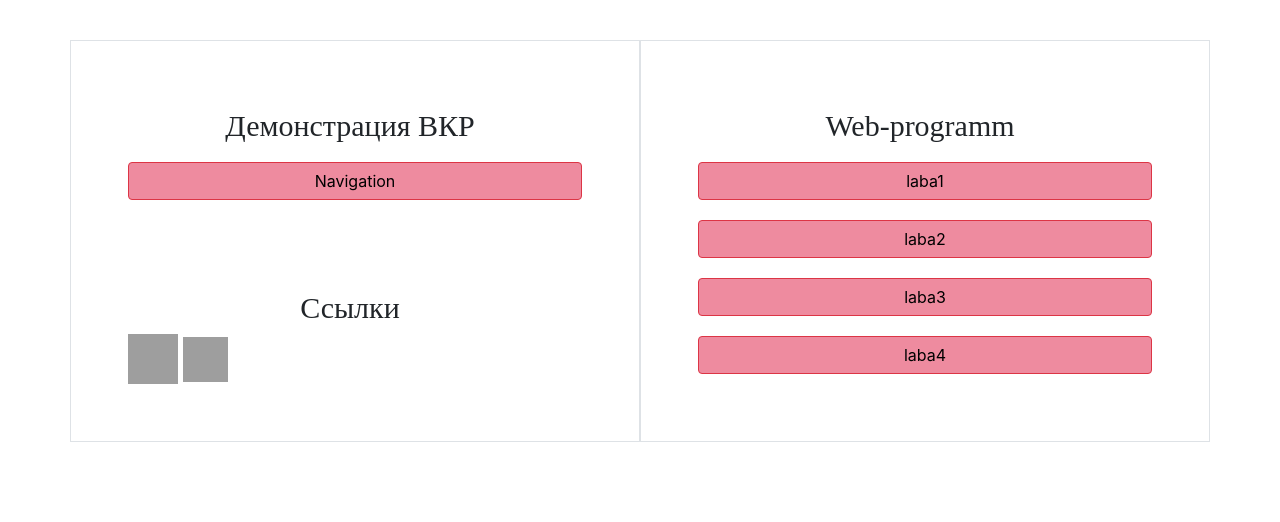
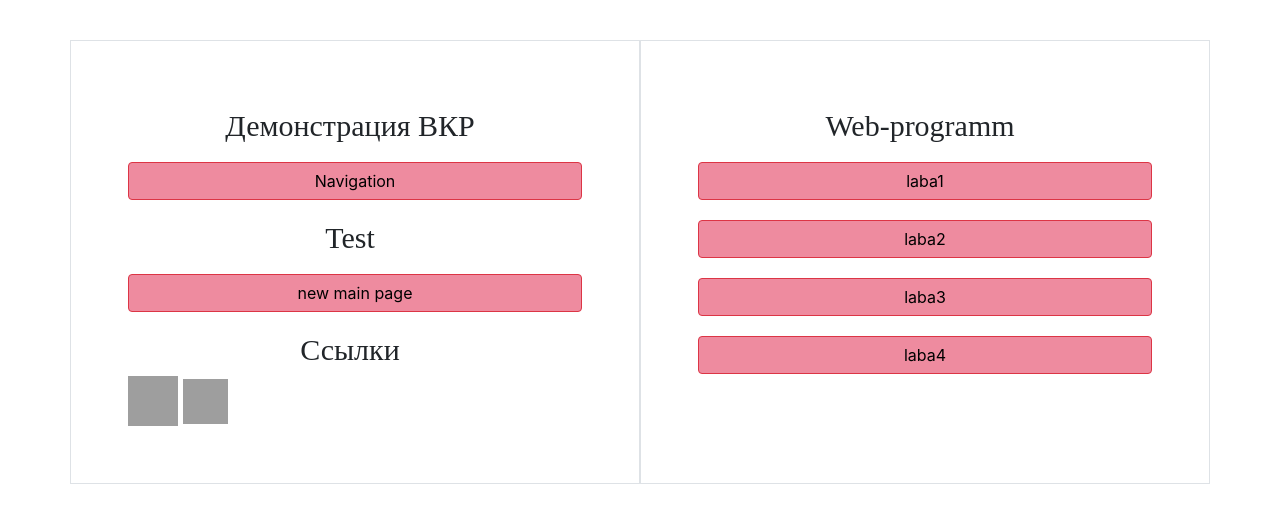
Before and after one commit to Akinoriv/web-akinoriv, a website: page app/Public/index.html in a window 1280 px wide. Drawn offline with nearby package versions, Linux system fonts and the light colour scheme; grey boxes are pictures that could not be loaded.

Commit message:
add test main page

```diff
--- a/app/Public/index.html
+++ b/app/Public/index.html
@@ -60,6 +60,16 @@
                         </button>
                     </div>
                 </div>
+                <div class="test-box">
+                    <h1> Test </h1>
+                    <div class="button-box">
+                        <button
+                            class="btn btn-block btn-danger"
+                            onclick="window.location.href='http://akinoriv.com:3000/'"
+                        > new main page
+                        </button>
+                    </div>
+                </div>
                 <div class="links-box">
                     <h1> Ссылки </h1>
                     <a href="https://github.com/Akinoriv">
```
